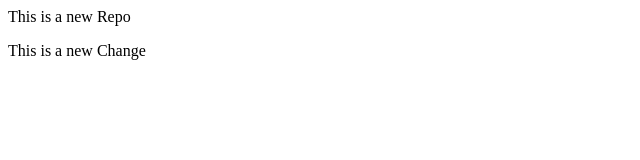
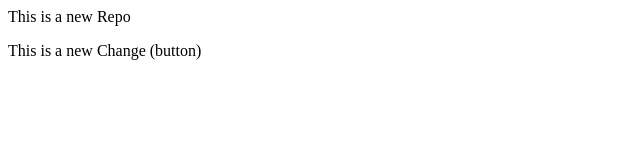
Before and after one commit to VallakatiSrujana/localRepo, a plain HTML site: page index.html in a window 1280 px wide. Shown: the full height of the page, 0-640 px from the left. Drawn offline with Linux system fonts and the light colour scheme.

Commit message:
Add Button

```diff
--- a/index.html
+++ b/index.html
@@ -1,2 +1,2 @@
 <p>This is a new Repo</p>
-<p>This is a new Change</p>
+<p>This is a new Change (button)</p>
```
